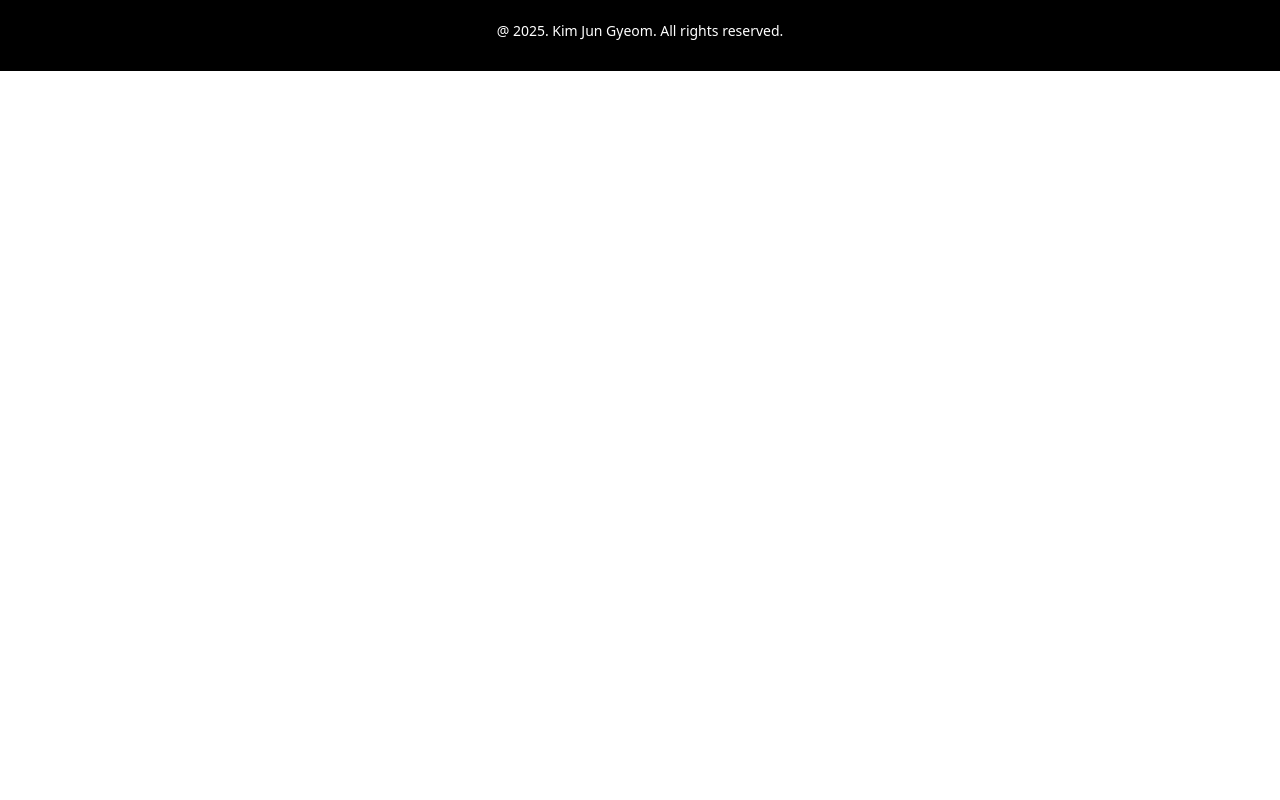
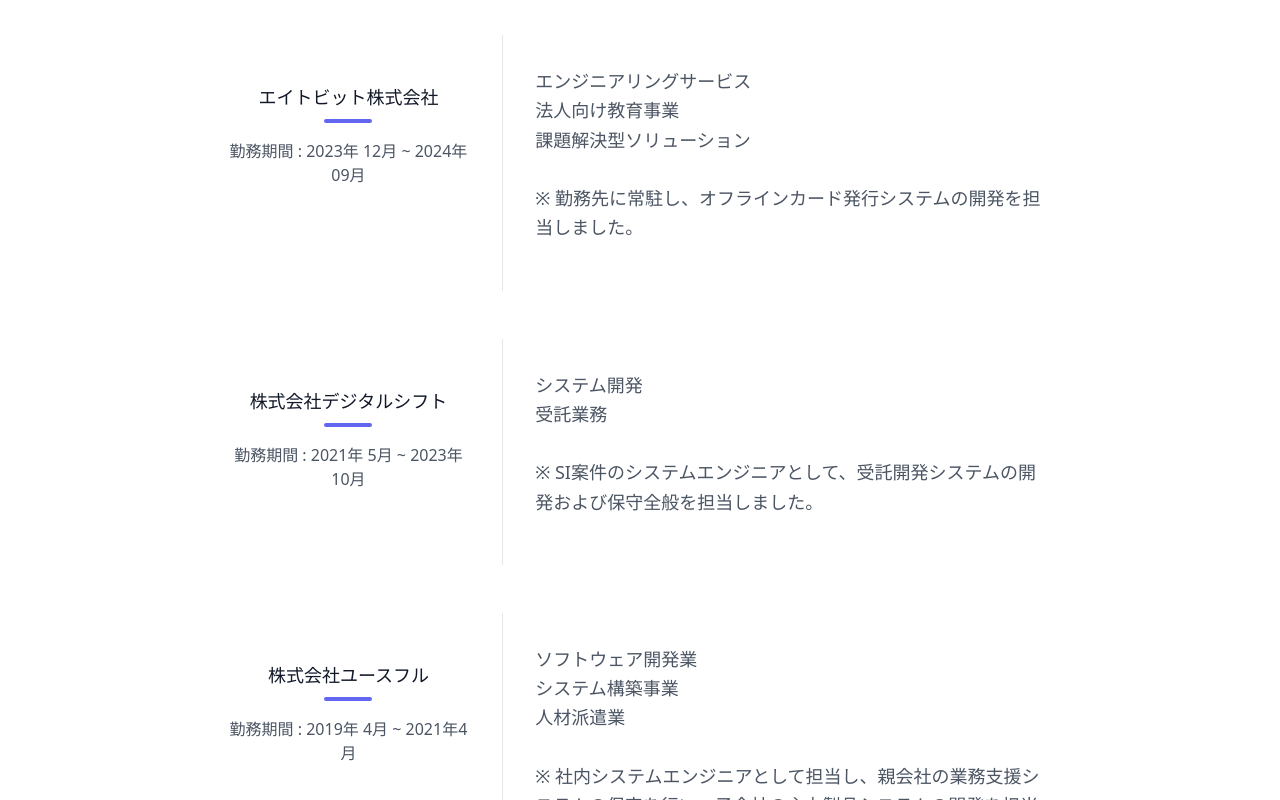
Before and after one commit to GitHubKimJunGyeom/myPortFolio-nuxt, a Nuxt app in the folder kjk-portfolio/: page / in a window 1280 px wide. Shown: the part 3100-3900 px from the top of the page. Before the commit the page ends 3171 px from the top, so only its background shows below. Built offline with nearby package versions, Linux system fonts and the light colour scheme.

Commit message:
경력 페이지 임시 작성

```diff
--- a/kjk-portfolio/components/Career.vue
+++ b/kjk-portfolio/components/Career.vue
@@ -6,6 +6,80 @@
       </a>
       <h2 class="font-black text-2xl lg:text-4xl pb-6 border-b"> {{ $t('career') }} </h2>
     </div>
+    <div class="text-gray-600 body-font">
+      <div class="px-5 py-1 mx-auto flex flex-col">
+        <div class="lg:w-4/6 mx-auto">
+          <div class="flex flex-col sm:flex-row mt-10">
+            <div class="sm:w-1/3 text-center sm:pr-8 sm:py-8">
+              <div class="flex flex-col items-center text-center justify-center">
+                <h2 class="font-medium title-font mt-4 text-gray-900 text-lg">{{ $t('career1') }}</h2>
+                <div class="w-12 h-1 bg-indigo-500 rounded mt-2 mb-4"></div>
+                <p class="text-base">{{ $t('career2') }}
+                </p>
+              </div>
+            </div>
+            <div class="sm:w-2/3 sm:pl-8 sm:py-8 sm:border-l border-gray-200 sm:border-t-0 border-t mt-4 pt-4 sm:mt-0 text-center sm:text-left">
+              <p class="leading-relaxed text-lg mb-4 whitespace-pre-line">{{ $t('career3') }}</p>
+              <!-- <a class="text-indigo-500 inline-flex items-center">Learn More
+                <svg fill="none" stroke="currentColor" stroke-linecap="round" stroke-linejoin="round" stroke-width="2" class="w-4 h-4 ml-2" viewBox="0 0 24 24">
+                  <path d="M5 12h14M12 5l7 7-7 7"></path>
+                </svg>
+              </a> -->
+            </div>
+          </div>
+        </div>
+      </div>
+    </div>
+
+    <div class="text-gray-600 body-font">
+      <div class="px-5 py-1 mx-auto flex flex-col">
+        <div class="lg:w-4/6 mx-auto">
+          <div class="flex flex-col sm:flex-row mt-10">
+            <div class="sm:w-1/3 text-center sm:pr-8 sm:py-8">
+              <div class="flex flex-col items-center text-center justify-center">
+                <h2 class="font-medium title-font mt-4 text-gray-900 text-lg">{{ $t('career4') }}</h2>
+                <div class="w-12 h-1 bg-indigo-500 rounded mt-2 mb-4"></div>
+                <p class="text-base">{{ $t('career5') }}
+                </p>
+              </div>
+            </div>
+            <div class="sm:w-2/3 sm:pl-8 sm:py-8 sm:border-l border-gray-200 sm:border-t-0 border-t mt-4 pt-4 sm:mt-0 text-center sm:text-left">
+              <p class="leading-relaxed text-lg mb-4 whitespace-pre-line">{{ $t('career6') }}</p>
+              <!-- <a class="text-indigo-500 inline-flex items-center">Learn More
+                <svg fill="none" stroke="currentColor" stroke-linecap="round" stroke-linejoin="round" stroke-width="2" class="w-4 h-4 ml-2" viewBox="0 0 24 24">
+                  <path d="M5 12h14M12 5l7 7-7 7"></path>
+                </svg>
+              </a> -->
+            </div>
+          </div>
+        </div>
+      </div>
+    </div>
+
+    <div class="text-gray-600 body-font">
+      <div class="px-5 py-1 mx-auto flex flex-col">
+        <div class="lg:w-4/6 mx-auto">
+          <div class="flex flex-col sm:flex-row mt-10">
+            <div class="sm:w-1/3 text-center sm:pr-8 sm:py-8">
+              <div class="flex flex-col items-center text-center justify-center">
+                <h2 class="font-medium title-font mt-4 text-gray-900 text-lg">{{ $t('career7') }}</h2>
+                <div class="w-12 h-1 bg-indigo-500 rounded mt-2 mb-4"></div>
+                <p class="text-base">{{ $t('career8') }}
+                </p>
+              </div>
+            </div>
+            <div class="sm:w-2/3 sm:pl-8 sm:py-8 sm:border-l border-gray-200 sm:border-t-0 border-t mt-4 pt-4 sm:mt-0 text-center sm:text-left">
+              <p class="leading-relaxed text-lg mb-4 whitespace-pre-line">{{ $t('career9') }}</p>
+              <!-- <a class="text-indigo-500 inline-flex items-center">Learn More
+                <svg fill="none" stroke="currentColor" stroke-linecap="round" stroke-linejoin="round" stroke-width="2" class="w-4 h-4 ml-2" viewBox="0 0 24 24">
+                  <path d="M5 12h14M12 5l7 7-7 7"></path>
+                </svg>
+              </a> -->
+            </div>
+          </div>
+        </div>
+      </div>
+    </div>
 </div>
 
 </template>
--- a/kjk-portfolio/i18n/locales/ja.ts
+++ b/kjk-portfolio/i18n/locales/ja.ts
@@ -50,6 +50,19 @@
 
   career: '経歴',
 
-  resolution:'いつの日か、太陽と海に別れを告げる時、幸せな夢を生きたと言えますように。'
+  resolution:'いつの日か、太陽と海に別れを告げる時、幸せな夢を生きたと言えますように。' ,
+
+  // temp
+  career1:'エイトビット株式会社',
+  career2:'勤務期間 : 2023年 12月 ~ 2024年 09月',
+  career3:'エンジニアリングサービス\n法人向け教育事業\n課題解決型ソリューション\n\n※ 勤務先に常駐し、オフラインカード発行システムの開発を担当しました。',
+
+  career4:'株式会社デジタルシフト',
+  career5:'勤務期間 : 2021年 5月 ~ 2023年 10月',
+  career6:'システム開発\n受託業務\n\n※ SI案件のシステムエンジニアとして、受託開発システムの開発および保守全般を担当しました。',
+
+  career7:'株式会社ユースフル ',
+  career8:'勤務期間 : 2019年 4月 ~ 2021年4月',
+  career9:'ソフトウェア開発業\nシステム構築事業\n人材派遣業\n\n※ 社内システムエンジニアとして担当し、親会社の業務支援システムの保守を行い、子会社の主力製品システムの開発を担当しました。',
 
 }))
```
Also changed, not shown: kjk-portfolio/i18n/locales/ko.ts (+16 -1 lines).
